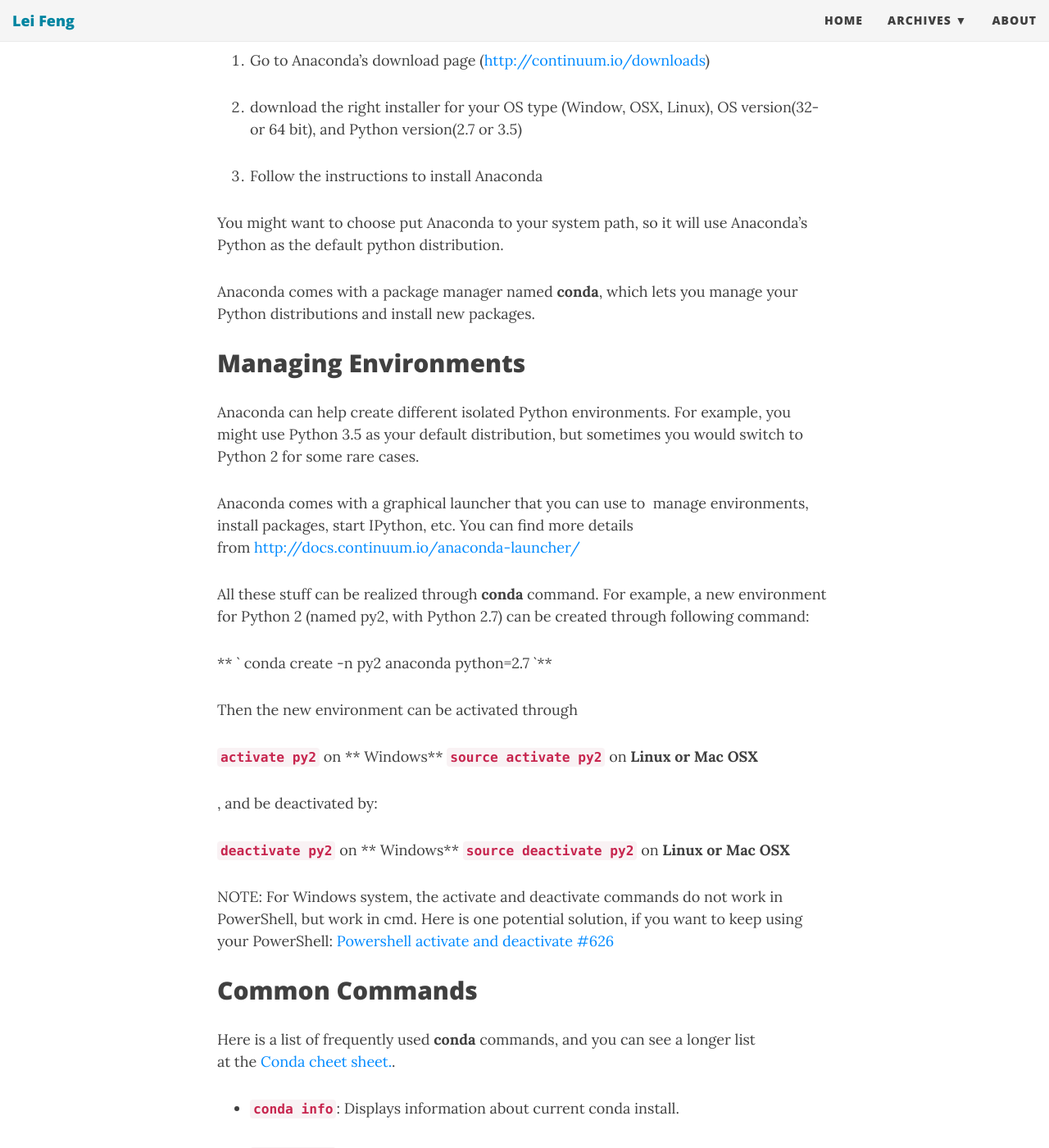
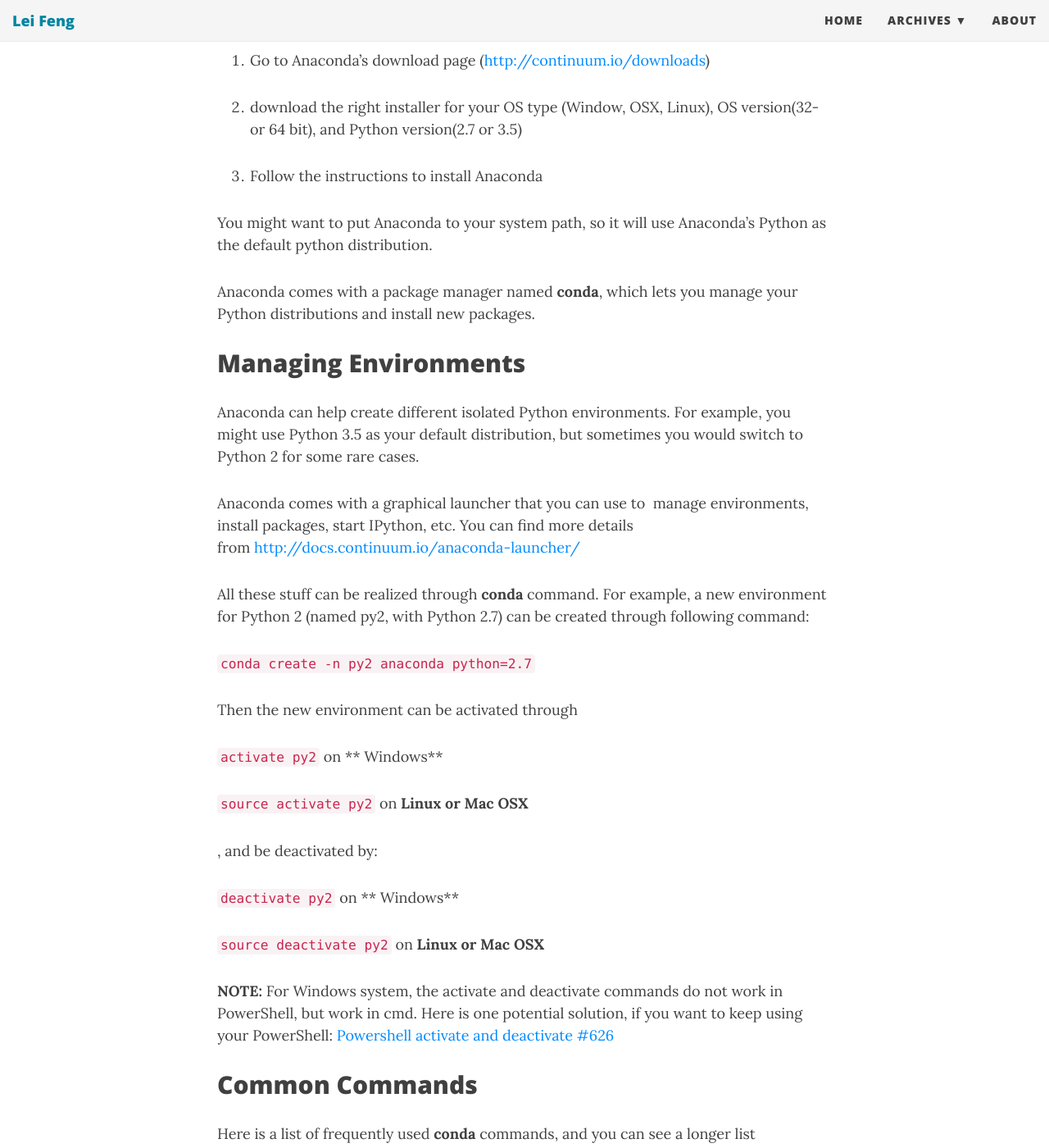
Before and after one commit to stonefl/stonefl.github.io, a Jekyll site: the page built from _posts/2016-01-15-installing-and-managing-python-and-packages-with-anaconda.markdown, in a window 1280 px wide and 1400 px high, scrolled down 1337 px. Shown: the whole window at 82% size. Built offline with Jekyll 4.4.1, drawn with Linux system fonts in a browser that asks for light colours; nearby versions of some CDN libraries; comment, search, counter and statistics services are not loaded; some of the changed lines change nothing that is shown; some of the changed text lies outside the part shown.

Commit message:
Updated 2016-01-15-installing-and-managing-python-and-packages-with-anaconda.markdown

```diff
--- a/_posts/2016-01-15-installing-and-managing-python-and-packages-with-anaconda.markdown
+++ b/_posts/2016-01-15-installing-and-managing-python-and-packages-with-anaconda.markdown
@@ -22,36 +22,25 @@
 
 Anaconda is a free, cross-platform, and easy-to-install all-in-one analytic/scientific Python platform. Anaconda not only comes with various packages that I would like to use, such as NumPy, SciPy, matplotlib, pandas, scikit-learn,  and Jupyter/IPython, but also provides more functionalities, like creating and managing environments, installing and updating packages, and so on.
 
-
-
-
 In this post, I describe some basic knowledge on Anaconda I have learned through my experience. If you did not start to use it yet, I highly recommend you a try.
 
 
 ## Downloading and Installing
 
-
 Installing Anaconda is as easy as 1-2-3:
 
+1. Go to Anaconda's download page (<http://continuum.io/downloads>)
 
+2. download the right installer for your OS type (Window, OSX, Linux), OS version(32- or 64 bit), and Python version(2.7 or 3.5)
 
+3. Follow the instructions to install Anaconda
 
-  1. Go to Anaconda's download page ([http://continuum.io/downloads](http://continuum.io/downloads))
-
-
-  2. download the right installer for your OS type (Window, OSX, Linux), OS version(32- or 64 bit), and Python version(2.7 or 3.5)
-
-
-  3. Follow the instructions to install Anaconda
-
-
-You might want to choose put Anaconda to your system path, so it will use Anaconda's Python as the default python distribution.
+You might want to put Anaconda to your system path, so it will use Anaconda's Python as the default python distribution.
 
 Anaconda comes with a package manager named **conda**, which lets you manage your Python distributions and install new packages.
 
 
 ## Managing Environments
-
 
 Anaconda can help create different isolated Python environments. For example, you might use Python 3.5 as your default distribution, but sometimes you would switch to Python 2 for some rare cases.
 
@@ -59,21 +48,22 @@
 
 All these stuff can be realized through **conda** command. For example, a new environment for Python 2 (named py2, with Python 2.7) can be created through following command:
 
-** ` conda create -n py2 anaconda python=2.7 `**
+`conda create -n py2 anaconda python=2.7`
 
 Then the new environment can be activated through
 
+`activate py2` on ** Windows**
 
-**` activate py2`** on ** Windows**
-**`source activate py2`** on **Linux or Mac OSX**
+`source activate py2` on **Linux or Mac OSX**
 
 
 , and be deactivated by:
 
-**` deactivate py2`** on ** Windows**
-**`source deactivate py2`** on **Linux or Mac OSX**
+`deactivate py2` on ** Windows**
 
-NOTE: For Windows system, the activate and deactivate commands do not work in PowerShell, but work in cmd. Here is one potential solution, if you want to keep using your PowerShell: [Powershell activate and deactivate #626](https://github.com/conda/conda/issues/626)
+`source deactivate py2` on **Linux or Mac OSX**
+
+**NOTE:** For Windows system, the activate and deactivate commands do not work in PowerShell, but work in cmd. Here is one potential solution, if you want to keep using your PowerShell: [Powershell activate and deactivate #626](https://github.com/conda/conda/issues/626)
 
 
 ## Common Commands
@@ -82,105 +72,48 @@
 Here is a list of frequently used **conda** commands, and you can see a longer list at the [Conda cheet sheet.](https://leifengtechblog.files.wordpress.com/2016/01/conda-cheatsheet.pdf).
 
 
+* `conda info`: Displays information about current conda install.
 
+* `conda help`: Displays the list of conda commands and their help strings.
 
+* `conda list`: Lists all packages installed in the current environment.
 
+* `conda env list`: Displays the list of environments installed and the currently active one is marked by a star `*`.
 
+* `conda serarch _somepackage_`: search for a package to see if it is available.
 
-  * **`conda info`**: Displays information about current conda install.
+* `conda install _somepackage_`: Installs a Python package_._
 
+* `conda install _somepackage_=0.7`: Installs a specific version of a package.
 
-  * **`conda help`**: Displays the list of conda commands and their help strings.
+* `conda update _somepackage_`: Updates a Python package to the latest available version.
 
+* `conda update anaconda`: Updates all packages.
 
-  * **`conda list`**: Lists all packages installed in the current environment.
+* `conda update conda`: Updates conda itself.
 
+* `conda update --all`: Updates all packages.
 
-  * **`conda env list`**: Displays the list of environments installed and the currently active one is marked by a star `*`.
+* `conda remove somepackage`: Uninstalls a Python package.
 
+* `conda remove -n _myenv_ --all`: Removes the environment named _`myenv`_.
 
-  * **`conda serarch _somepackage_`**: search for a package to see if it is available.
-
-
-  * **`conda install _somepackage_`**: Installs a Python package_._
-
-
-  * **`conda install _somepackage_=0.7`**: Installs a specific version of a package.
-
-
-  * **`conda update _somepackage_`**: Updates a Python package to the latest available version.
-
-
-  * **`conda update anaconda`**: Updates all packages.
-
-
-  * **`conda update conda`**: Updates conda itself.
-
-
-  * **`conda update --all`**: Updates all packages.
-
-
-  * **`conda remove somepackage`**: Uninstalls a Python package.
-
-
-  * **`conda remove -n _myenv_ --all`**: Removes the environment named _`myenv`_.
-
-
-  * **`conda clean -t`**: Removes the old tarballs that are left over after installation and updates.
-
-
-
-
-
+* `conda clean -t`: Removes the old tarballs that are left over after installation and updates.
 
 
 If the **`conda install somepackage`** fails, you can try **`pip install somepackage`** instead, which uses the **PyPI** instead of Anaconda. Many scientific Anaconda packages are easier to install than the corresponding PyPI packages because they are pre-compiled for your platform. However, many packages are available on PyPI but not on Anaconda.
 
 
+## A list of references about Anaconda:
 
+* Anaconda websit: [https://store.continuum.io/cshop/anaconda/](https://store.continuum.io/cshop/anaconda/)
 
+* Conda user cheet sheet [http://conda.pydata.org/docs/_downloads/conda-cheatsheet.pdf](http://conda.pydata.org/docs/_downloads/conda-cheatsheet.pdf)
 
+* List of Anaconda packages: [http://docs.continuum.io/anaconda/pkg-docs](http://docs.continuum.io/anaconda/pkg-docs)
 
+* Conda main page: [http://conda.io/](http://conda.io/)
 
+* Anaconda mailing list: [https://groups.google.com/a/continuum.io/forum/#!forum/anaconda](https://groups.google.com/a/continuum.io/forum/#!forum/anaconda)
 
-
-
-
-
-
-
-## A few references about Anaconda:
-
-
-
-
-
-
-
-
-
-
-
-
-
-
-
-
-
-
-  * Anaconda websit: [https://store.continuum.io/cshop/anaconda/](https://store.continuum.io/cshop/anaconda/)
-
-
-  * Conda user cheet sheet [http://conda.pydata.org/docs/_downloads/conda-cheatsheet.pdf](http://conda.pydata.org/docs/_downloads/conda-cheatsheet.pdf)
-
-
-  * List of Anaconda packages: [http://docs.continuum.io/anaconda/pkg-docs](http://docs.continuum.io/anaconda/pkg-docs)
-
-
-  * Conda main page: [http://conda.io/](http://conda.io/)
-
-
-  * Anaconda mailing list: [https://groups.google.com/a/continuum.io/forum/#!forum/anaconda](https://groups.google.com/a/continuum.io/forum/#!forum/anaconda)
-
-
-  * Conda FAQ: [http://conda.pydata.org/docs/faq.html](http://conda.pydata.org/docs/faq.html)
+* Conda FAQ: [http://conda.pydata.org/docs/faq.html](http://conda.pydata.org/docs/faq.html)
```
